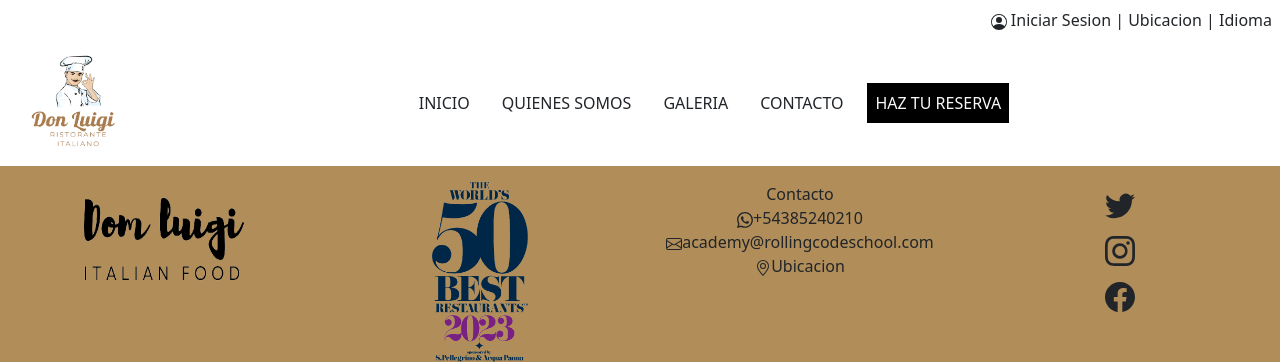
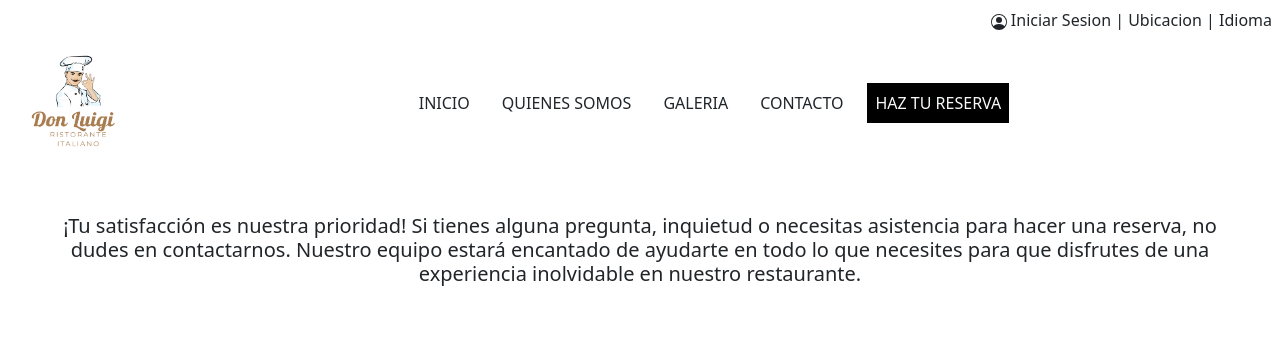
Before and after one commit to djauguust/Grupo2-TP3-Front-Restaurant-RollingCode, a React (Vite) app: page / in a window 1280 px wide. Shown: the top 364 px of the page. Built offline with nearby package versions, Linux system fonts and the light colour scheme.

Commit message:
contacto: mapa

```diff
--- /dev/null
+++ b/src/components/Mapa.jsx
@@ -0,0 +1,21 @@
+const Mapa = () => {
+    const iframeStyle = {
+      border: "0",
+      width: "100%", // Ajusta el ancho del iframe al 100% del contenedor
+      height: "500px", // Asigna una altura para asegurarte de que el mapa se muestre correctamente
+    };
+
+    return (
+      <>
+        <iframe
+          src="https://www.google.com/maps/embed?pb=!1m14!1m8!1m3!1d14240.408879082126!2d-65.2072018!3d-26.8367009!3m2!1i1024!2i768!4f13.1!3m3!1m2!1s0x94225d3ad7f30f1d%3A0xf8606cd659b8e3e4!2sRollingCode%20School!5e0!3m2!1ses!2sar!4v1690427938021!5m2!1ses!2sar"
+          style={iframeStyle}
+          allowFullScreen=""
+          loading="lazy"
+          referrerPolicy="no-referrer-when-downgrade"
+        ></iframe>
+      </>
+    );
+  };
+
+  export default Mapa;
--- a/src/pages/Contacto/Contacto.jsx
+++ b/src/pages/Contacto/Contacto.jsx
@@ -1,12 +1,31 @@
 import Header from "../../components/Header"
 import Footer from "../../components/Footer"
+import Mapa from "../../components/Mapa"
+import style from "./Contacto.module.css"
+import 'bootstrap/dist/css/bootstrap.min.css';
 
 const Contacto = () =>{
 
     return(
         <>
-            <Header/>
-            <Footer/>
+            <div className={style.container}>
+
+                <div className={style.header}>
+                    <Header/>
+                </div>
+
+                <h5 className={`m-5 text-center ${style.parrafo}`}>
+                    ¡Tu satisfacción es nuestra prioridad! Si tienes alguna pregunta, inquietud o necesitas asistencia para hacer una reserva, no dudes en contactarnos. Nuestro equipo estará encantado de ayudarte en todo lo que necesites para que disfrutes de una experiencia inolvidable en nuestro restaurante.
+                </h5>
+
+                <div className={`m-5 p-5 ${style.mapa}`}>
+                    <Mapa></Mapa>
+                </div>
+
+                <div className={style.footer}>
+                    <Footer/>
+                </div>
+            </div>
         </>
     )
 }
--- a/src/pages/Contacto/Contacto.module.css
+++ b/src/pages/Contacto/Contacto.module.css
@@ -0,0 +1,24 @@
+.container{
+    display: grid;
+    grid-template-columns: 50% 50%;
+}
+
+.header{
+    grid-column: 1/3;
+}
+
+.parrafo{
+    grid-column: 1/3;
+}
+
+.mapa{
+    grid-column: 1/2;
+}
+
+.formContacto{
+    grid-column: 1/2;
+}
+
+.footer{
+    grid-column: 1/3;
+}
```
